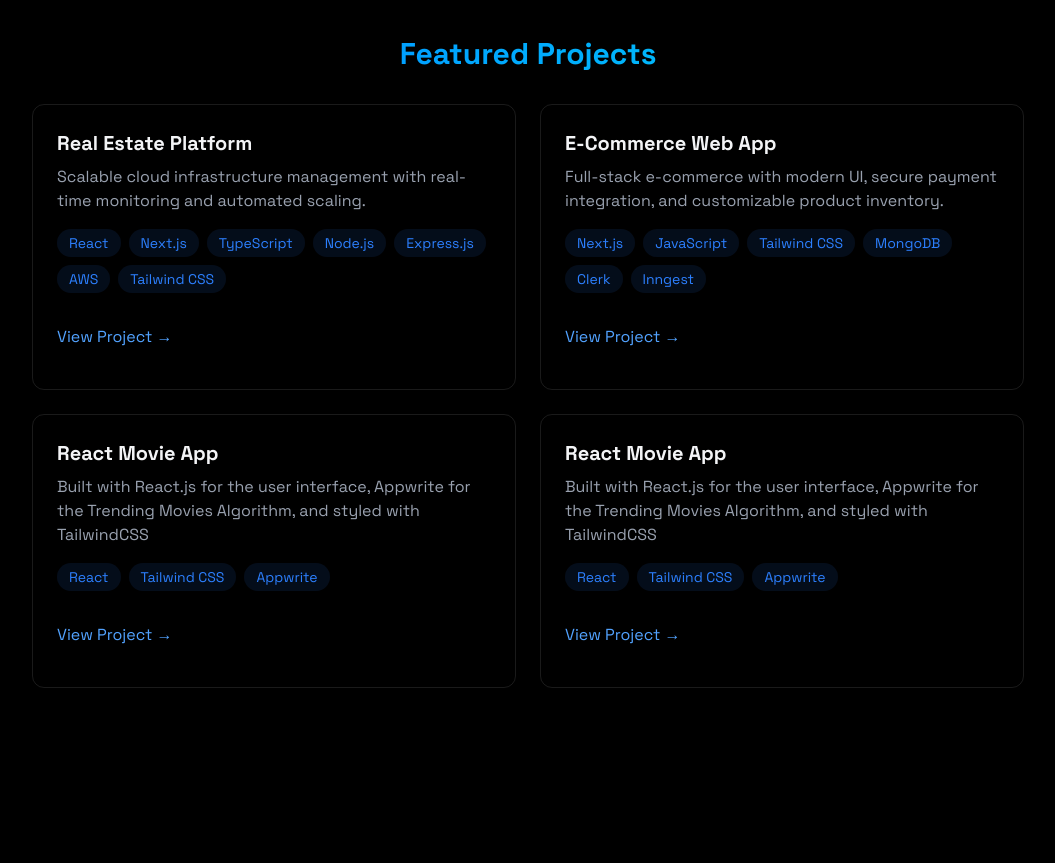
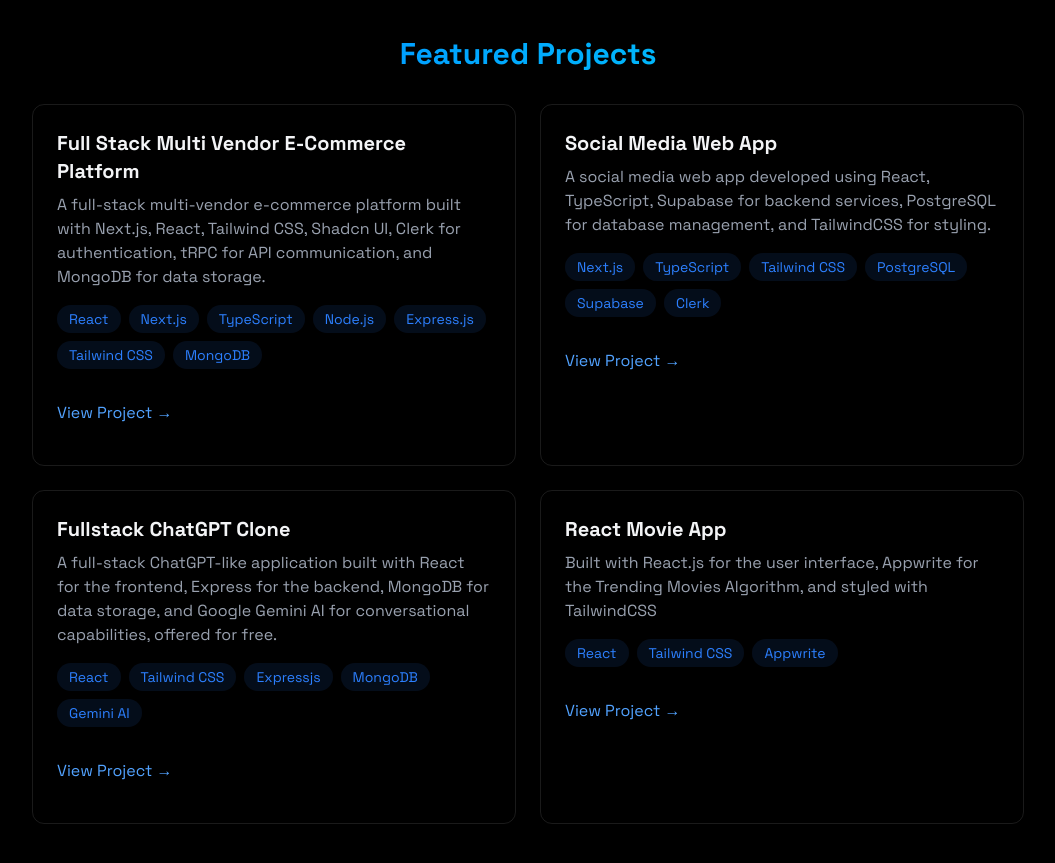
Before and after one commit to KPTeoh/react-portfolio, a React (Vite) app: page / in a window 1280 px wide. Shown: the part 1940-2803 px from the top of the page, without its empty margins (112-1167 px from the left). Built offline with nearby package versions, Linux system fonts and the light colour scheme; the HTML template or start-up script is replaced by a standard one.

Commit message:
Add new projects

```diff
--- a/src/components/section/Projects.jsx
+++ b/src/components/section/Projects.jsx
@@ -14,10 +14,15 @@
           </h2>
           <div className="grid grid-cols-1 md:grid-cols-2 gap-6">
             <div className="p-6 rounded-xl border border-white/10 hover:-translate-y-1 hover:border-blue-500/30 hover:shadow-[0_2px_8px_rgba(59,130,246,0.2)] transition">
-              <h3 className="text-xl font-bold mb-2"> Real Estate Platform</h3>
+              <h3 className="text-xl font-bold mb-2">
+                {" "}
+                Full Stack Multi Vendor E-Commerce Platform
+              </h3>
               <p className="text-gray-400 mb-4">
-                Scalable cloud infrastructure management with real-time
-                monitoring and automated scaling.
+                A full-stack multi-vendor e-commerce platform built with
+                Next.js, React, Tailwind CSS, Shadcn UI, Clerk for
+                authentication, tRPC for API communication, and MongoDB for data
+                storage.
               </p>
               <div className="flex flex-wrap gap-2 mb-4">
                 {[
@@ -26,8 +31,8 @@
                   "TypeScript",
                   "Node.js",
                   "Express.js",
-                  "AWS",
                   "Tailwind CSS",
+                  "MongoDB",
                 ].map((tech, key) => (
                   <span
                     key={key}
@@ -58,19 +63,20 @@
               transition-all
             "
             >
-              <h3 className="text-xl font-bold mb-2">E-Commerce Web App</h3>
+              <h3 className="text-xl font-bold mb-2">Social Media Web App</h3>
               <p className="text-gray-400 mb-4">
-                Full-stack e-commerce with modern UI, secure payment
-                integration, and customizable product inventory.
+                A social media web app developed using React, TypeScript,
+                Supabase for backend services, PostgreSQL for database
+                management, and TailwindCSS for styling.
               </p>
               <div className="flex flex-wrap gap-2 mb-4">
                 {[
                   "Next.js",
-                  "JavaScript",
+                  "TypeScript",
                   "Tailwind CSS",
-                  "MongoDB",
+                  "PostgreSQL",
+                  "Supabase",
                   "Clerk",
-                  "Inngest",
                 ].map((tech) => (
                   <span
                     key={tech}
@@ -104,13 +110,23 @@
               transition-all
             "
             >
-              <h3 className="text-xl font-bold mb-2">React Movie App</h3>
+              <h3 className="text-xl font-bold mb-2">
+                Fullstack ChatGPT Clone
+              </h3>
               <p className="text-gray-400 mb-4">
-                Built with React.js for the user interface, Appwrite for the
-                Trending Movies Algorithm, and styled with TailwindCSS
+                A full-stack ChatGPT-like application built with React for the
+                frontend, Express for the backend, MongoDB for data storage, and
+                Google Gemini AI for conversational capabilities, offered for
+                free.
               </p>
               <div className="flex flex-wrap gap-2 mb-4">
-                {["React", "Tailwind CSS", "Appwrite"].map((tech, key) => (
+                {[
+                  "React",
+                  "Tailwind CSS",
+                  "Expressjs",
+                  "MongoDB",
+                  "Gemini AI",
+                ].map((tech, key) => (
                   <span
                     key={key}
                     className="
```
